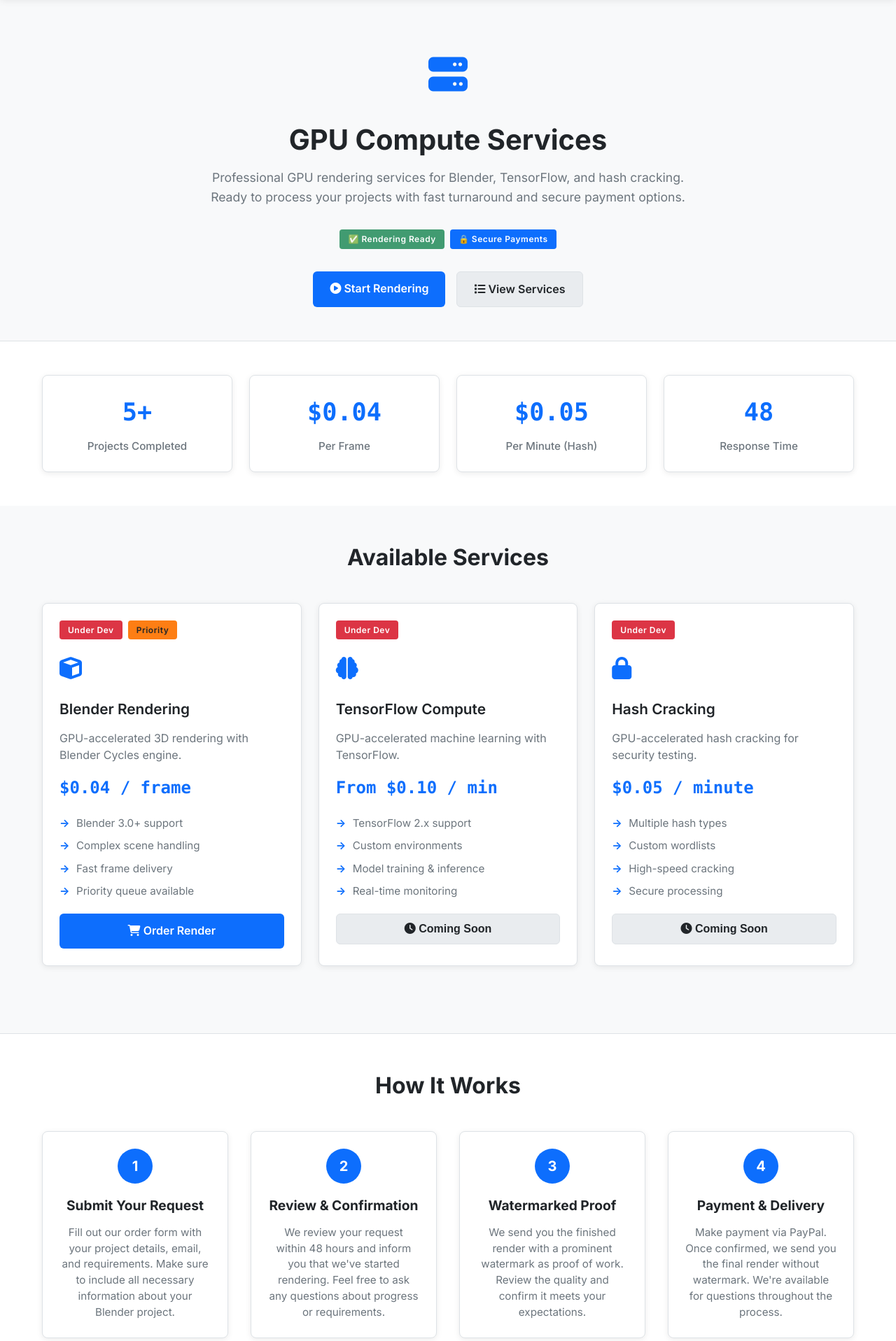
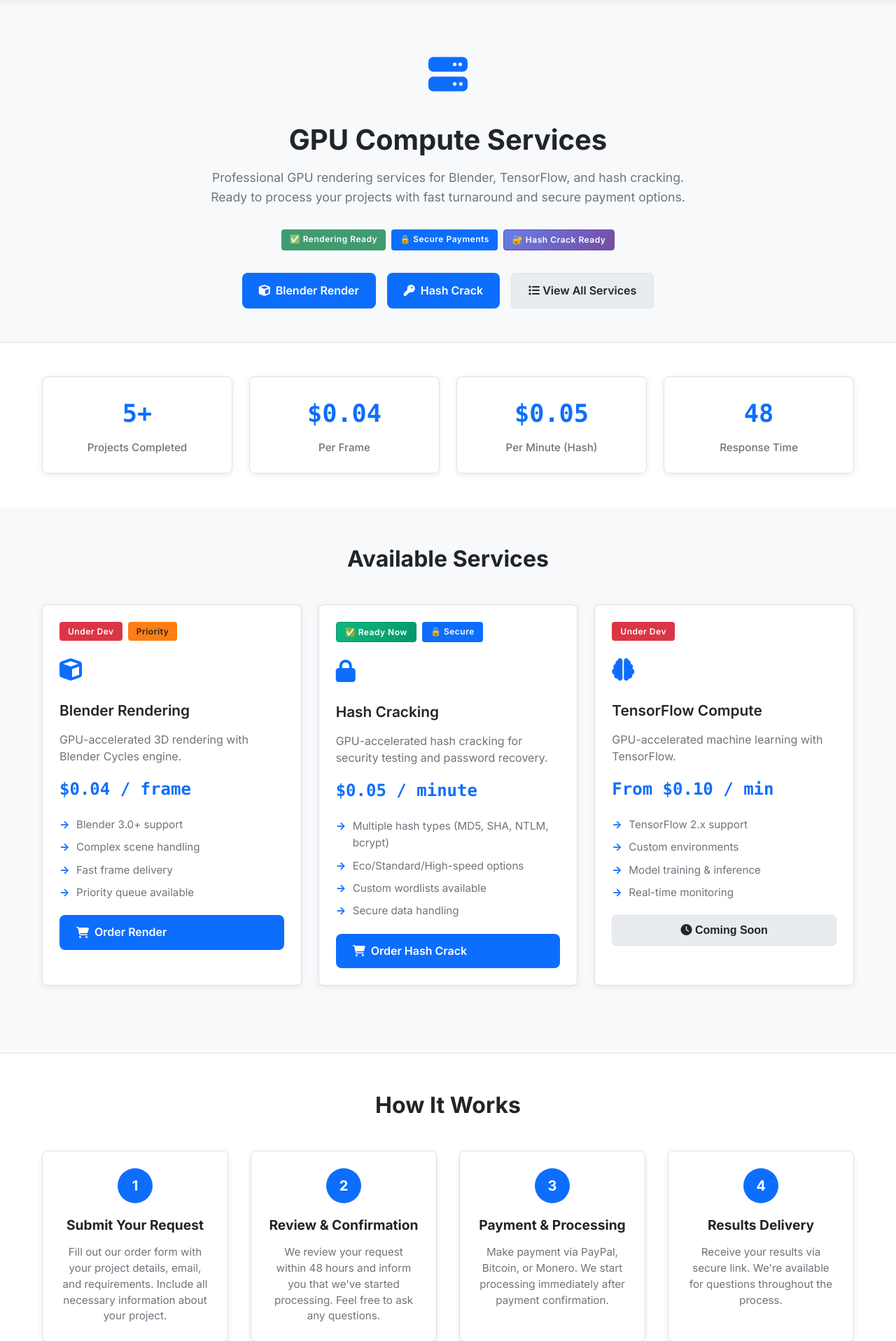
Before and after one commit to Teddy11235-evil/pythons-GPUS, a Flask app: page / in a window 1280 px wide. Shown: the part 76-1993 px from the top of the page at 70% size. Run offline with Flask 3, Linux system fonts and the light colour scheme; data that the repository does not hold is empty; some web fonts are replaced.

Commit message:
Update index.html

```diff
--- a/templates/index.html
+++ b/templates/index.html
@@ -18,14 +18,18 @@
             <div class="service-tags" style="justify-content: center; margin-bottom: 2rem;">
                 <span class="tag live-tag">✅ Rendering Ready</span>
                 <span class="tag secure-tag">🔒 Secure Payments</span>
+                <span class="tag hash-tag">🔐 Hash Crack Ready</span>
             </div>
 
             <div class="hero-cta">
                 <a href="/blender-order" class="btn btn-primary">
-                    <i class="fas fa-play-circle"></i> Start Rendering
+                    <i class="fas fa-cube"></i> Blender Render
+                </a>
+                <a href="/hashcrack-order" class="btn btn-primary">
+                    <i class="fas fa-key"></i> Hash Crack
                 </a>
                 <a href="#services" class="btn btn-secondary">
-                    <i class="fas fa-list"></i> View Services
+                    <i class="fas fa-list"></i> View All Services
                 </a>
             </div>
         </div>
@@ -84,6 +88,31 @@
                     </a>
                 </div>
 
+                <!-- Hash Cracking -->
+                <div class="service-card">
+                    <div class="service-tags">
+                        <span class="tag ready-tag">✅ Ready Now</span>
+                        <span class="tag secure-tag">🔒 Secure</span>
+                    </div>
+                    <div class="service-icon">
+                        <i class="fas fa-lock"></i>
+                    </div>
+                    <h3>Hash Cracking</h3>
+                    <p class="service-description">
+                        GPU-accelerated hash cracking for security testing and password recovery.
+                    </p>
+                    <div class="service-price">{{ prices.hash_per_minute }} / minute</div>
+                    <ul class="service-features">
+                        <li>Multiple hash types (MD5, SHA, NTLM, bcrypt)</li>
+                        <li>Eco/Standard/High-speed options</li>
+                        <li>Custom wordlists available</li>
+                        <li>Secure data handling</li>
+                    </ul>
+                    <a href="/hashcrack-order" class="btn btn-primary btn-full">
+                        <i class="fas fa-shopping-cart"></i> Order Hash Crack
+                    </a>
+                </div>
+
                 <!-- TensorFlow -->
                 <div class="service-card">
                     <div class="service-tags">
@@ -107,30 +136,6 @@
                         <i class="fas fa-clock"></i> Coming Soon
                     </button>
                 </div>
-
-                <!-- Hash Cracking -->
-                <div class="service-card">
-                    <div class="service-tags">
-                        <span class="tag dev-tag">Under Dev</span>
-                    </div>
-                    <div class="service-icon">
-                        <i class="fas fa-lock"></i>
-                    </div>
-                    <h3>Hash Cracking</h3>
-                    <p class="service-description">
-                        GPU-accelerated hash cracking for security testing.
-                    </p>
-                    <div class="service-price">{{ prices.hash_per_minute }} / minute</div>
-                    <ul class="service-features">
-                        <li>Multiple hash types</li>
-                        <li>Custom wordlists</li>
-                        <li>High-speed cracking</li>
-                        <li>Secure processing</li>
-                    </ul>
-                    <button class="btn btn-secondary btn-full" onclick="showComingSoonModal('Hash Cracking')">
-                        <i class="fas fa-clock"></i> Coming Soon
-                    </button>
-                </div>
             </div>
         </div>
     </section>
@@ -143,22 +148,22 @@
                 <div class="step">
                     <div class="step-number">1</div>
                     <h3>Submit Your Request</h3>
-                    <p>Fill out our order form with your project details, email, and requirements. Make sure to include all necessary information about your Blender project.</p>
+                    <p>Fill out our order form with your project details, email, and requirements. Include all necessary information about your project.</p>
                 </div>
                 <div class="step">
                     <div class="step-number">2</div>
                     <h3>Review & Confirmation</h3>
-                    <p>We review your request within 48 hours and inform you that we've started rendering. Feel free to ask any questions about progress or requirements.</p>
+                    <p>We review your request within 48 hours and inform you that we've started processing. Feel free to ask any questions.</p>
                 </div>
                 <div class="step">
                     <div class="step-number">3</div>
-                    <h3>Watermarked Proof</h3>
-                    <p>We send you the finished render with a prominent watermark as proof of work. Review the quality and confirm it meets your expectations.</p>
+                    <h3>Payment & Processing</h3>
+                    <p>Make payment via PayPal, Bitcoin, or Monero. We start processing immediately after payment confirmation.</p>
                 </div>
                 <div class="step">
                     <div class="step-number">4</div>
-                    <h3>Payment & Delivery</h3>
-                    <p>Make payment via PayPal. Once confirmed, we send you the final render without watermark. We're available for questions throughout the process.</p>
+                    <h3>Results Delivery</h3>
+                    <p>Receive your results via secure link. We're available for questions throughout the process.</p>
                 </div>
             </div>
 
@@ -169,7 +174,7 @@
                 </div>
                 <div class="note-content">
                     <h4>Communication & Questions</h4>
-                    <p>Buyers may ask any questions regarding progress, technical details, or requirements at any stage. We provide updates and are available to discuss your project throughout the rendering process.</p>
+                    <p>Buyers may ask any questions regarding progress, technical details, or requirements at any stage. We provide updates and are available to discuss your project throughout the processing.</p>
                 </div>
             </div>
         </div>
@@ -425,6 +430,44 @@
     margin: 0;
 }
 
+/* Hash Crack Tag */
+.tag.hash-tag {
+    background: linear-gradient(135deg, #667eea 0%, #764ba2 100%);
+    color: white;
+    border: 1px solid #764ba2;
+}
+
+.tag.ready-tag {
+    background: linear-gradient(135deg, #10b981 0%, #059669 100%);
+    color: white;
+    border: 1px solid #059669;
+}
+
+/* Hero CTA Updates */
+.hero-cta {
+    display: flex;
+    gap: 1rem;
+    justify-content: center;
+    flex-wrap: wrap;
+    margin-top: 2rem;
+}
+
+.btn-primary {
+    display: inline-flex;
+    align-items: center;
+    gap: 0.5rem;
+    padding: 0.75rem 1.5rem;
+    border-radius: 8px;
+    font-weight: 600;
+    text-decoration: none;
+    transition: all 0.2s ease;
+}
+
+.btn-primary:hover {
+    transform: translateY(-2px);
+    box-shadow: 0 6px 20px rgba(13, 110, 253, 0.2);
+}
+
 /* Responsive adjustments */
 @media (max-width: 768px) {
     .steps {
@@ -440,6 +483,18 @@
     .note-icon {
         margin: 0 auto;
     }
+
+    .hero-cta {
+        flex-direction: column;
+        align-items: center;
+    }
+
+    .btn-primary, .btn-secondary {
+        width: 100%;
+        max-width: 250px;
+        text-align: center;
+        justify-content: center;
+    }
 }
 </style>
 {% endblock %}
```
